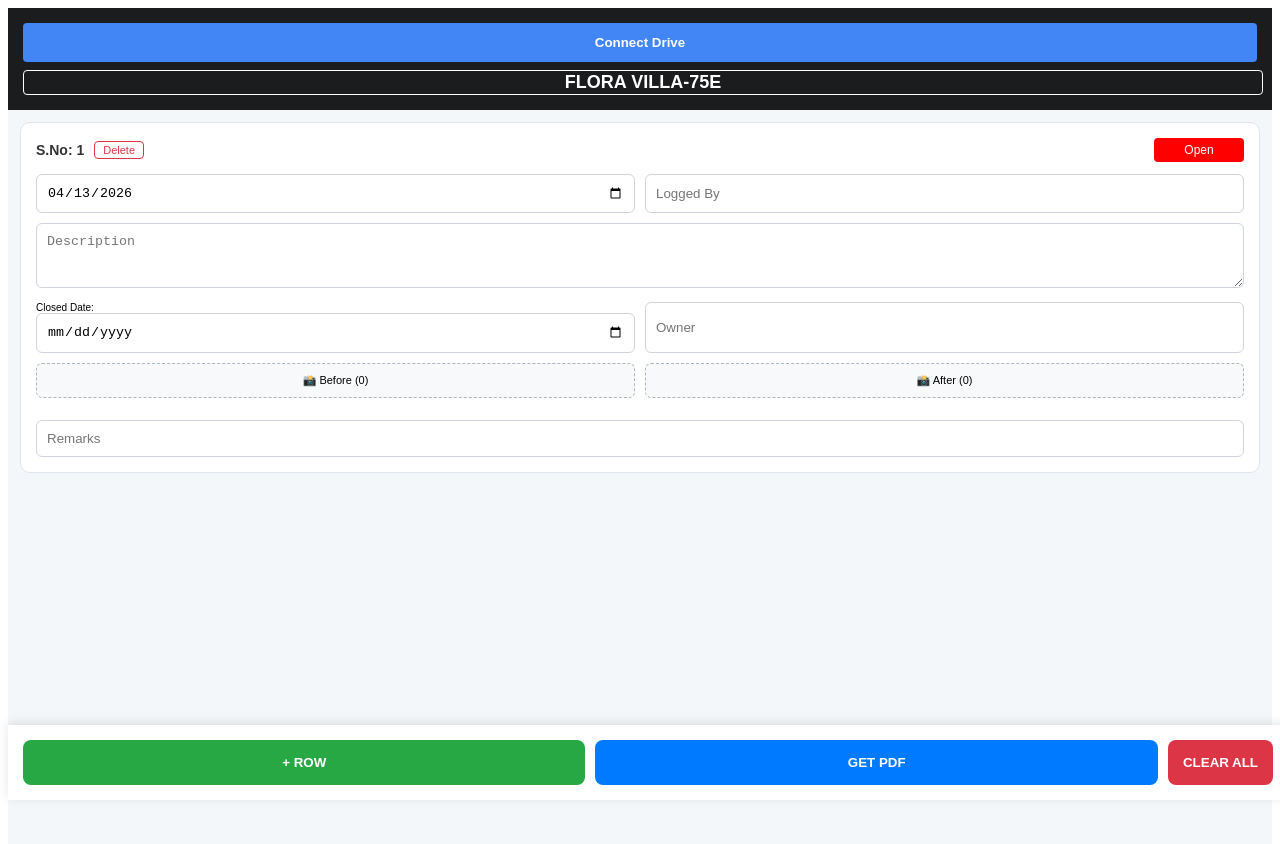
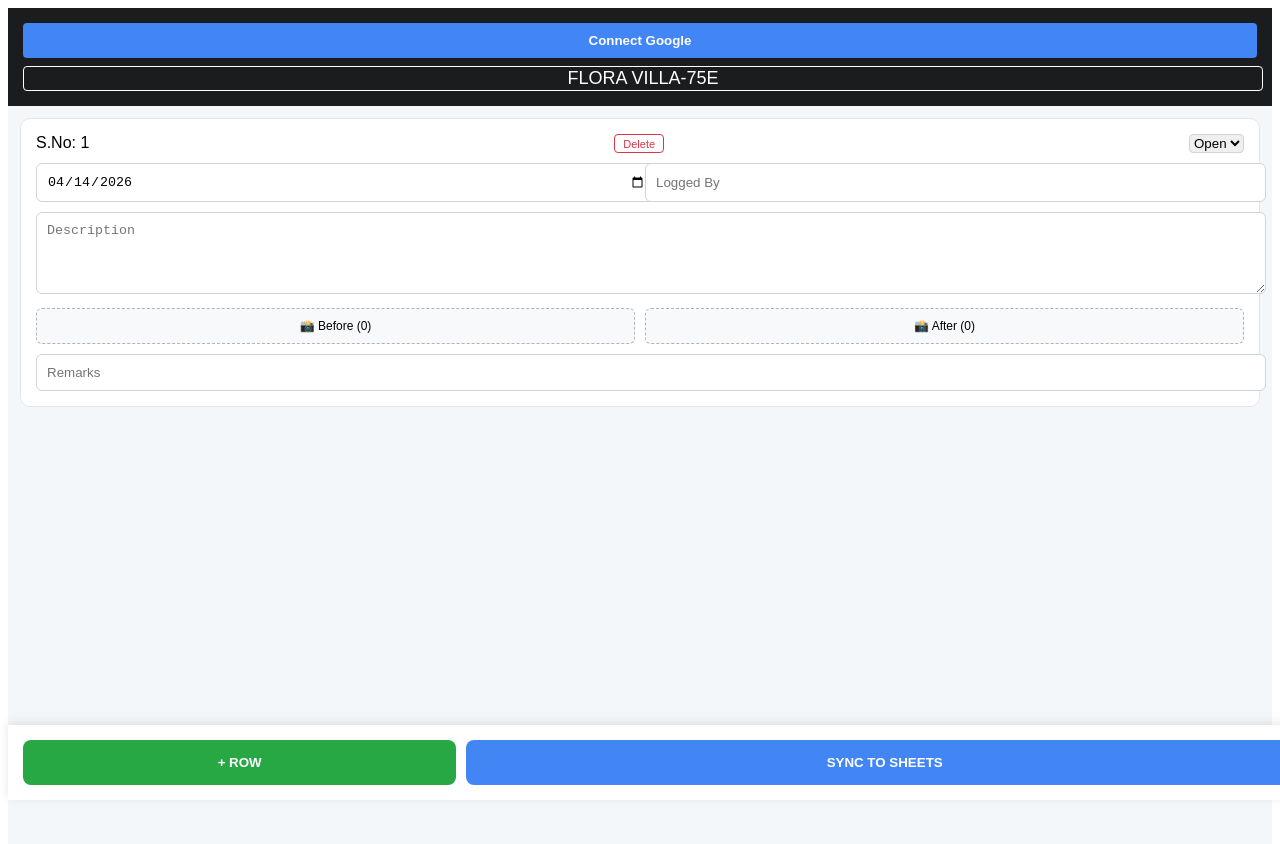
Before and after one commit to Movieeesss/Site-App, a React (Vite) app: page / in a window 1280 px wide. Shown: the top 844 px of the page. Built offline with nearby package versions, Linux system fonts and the light colour scheme.

Commit message:
Update SiteApp.tsx

```diff
--- a/src/SiteApp.tsx
+++ b/src/SiteApp.tsx
@@ -1,20 +1,17 @@
 import React, { useState, useEffect } from 'react';
-import { jsPDF } from 'jspdf';
-import autoTable from 'jspdf-autotable';
 
 const CLIENT_ID = "683400126186-f3a9u3fbe6l50bv1vidci7oinq7socn6.apps.googleusercontent.com";
 const SCOPES = "https://www.googleapis.com/auth/drive.file https://www.googleapis.com/auth/spreadsheets";
 
-export default function FinalTenColumnRegister() {
+export default function FloraVillaRegister() {
   const [project, setProject] = useState("FLORA VILLA-75E");
   const [accessToken, setAccessToken] = useState(null);
-  const [isUploading, setIsUploading] = useState(false);
+  const [isSyncing, setIsSyncing] = useState(false);
   const [rows, setRows] = useState(() => {
-    const saved = localStorage.getItem('site_v20_final');
+    const saved = localStorage.getItem('site_v30_sheets');
     return saved ? JSON.parse(saved) : [{
-      id: 1, date: '2026-04-13', desc: '', loggedBy: '',
-      status: 'Open', closedDate: '', before: [], after: [],
-      owner: '', closedBy: '', remarks: ''
+      id: Date.now(), date: '2026-04-14', desc: '', loggedBy: '',
+      status: 'Open', before: [], after: [], owner: '', remarks: ''
     }];
   });
 
@@ -24,259 +21,130 @@ export default function FinalTenColumnRegister() {
     script.async = true;
     script.defer = true;
     document.body.appendChild(script);
-    localStorage.setItem('site_v20_final', JSON.stringify(rows));
+    localStorage.setItem('site_v30_sheets', JSON.stringify(rows));
     return () => { if(document.body.contains(script)) document.body.removeChild(script); };
   }, [rows]);
 
   const handleLogin = () => {
-    if (!window.google) return alert("Google Script ready aagala. Refresh pannunga!");
     const client = window.google.accounts.oauth2.initTokenClient({
       client_id: CLIENT_ID,
       scope: SCOPES,
-      callback: (response) => {
-        if (response.access_token) {
-          setAccessToken(response.access_token);
-        }
-      },
+      callback: (res) => { if (res.access_token) setAccessToken(res.access_token); },
     });
     client.requestAccessToken();
   };
 
-  const handleDisconnect = () => {
-    setAccessToken(null);
-    alert("Google Drive Disconnected!");
-  };
-
-  const formatDate = (dateStr) => {
-    if (!dateStr) return "";
-    const [year, month, day] = dateStr.split("-");
-    return `${day}-${month}-${year}`;
-  };
-
-  const uploadPhoto = async (id, type, files) => {
-    if (!accessToken) return alert("Modhala 'Connect Drive' pannunga!");
-    setIsUploading(true);
-
+  const uploadPhoto = async (rowId, type, files) => {
+    if (!accessToken) return alert("Connect Drive First!");
     for (const file of Array.from(files)) {
-      const reader = new FileReader();
-      reader.onloadend = async () => {
-        const base64data = reader.result;
-
-        const img = new Image();
-        img.src = base64data;
-        img.onload = async () => {
-          const canvas = document.createElement('canvas');
-          const ctx = canvas.getContext('2d');
-          const maxWidth = 400;
-          const scale = maxWidth / img.width;
-          canvas.width = maxWidth;
-          canvas.height = img.height * scale;
-          ctx.drawImage(img, 0, 0, canvas.width, canvas.height);
-          const compressedBase64 = canvas.toDataURL('image/jpeg', 0.7);
-
-          const metadata = { name: `${project}_${type}_${Date.now()}.jpg`, mimeType: 'image/jpeg' };
+      const metadata = { name: `Photo_${Date.now()}.jpg`, mimeType: 'image/jpeg' };
       const form = new FormData();
       form.append('metadata', new Blob([JSON.stringify(metadata)], { type: 'application/json' }));
       form.append('file', file);
-
       try {
-            const res = await fetch('https://www.googleapis.com/upload/drive/v3/files?uploadType=multipart&fields=id,webViewLink', {
+        const res = await fetch('https://www.googleapis.com/upload/drive/v3/files?uploadType=multipart&fields=id,thumbnailLink', {
           method: 'POST',
           headers: { 'Authorization': `Bearer ${accessToken}` },
           body: form
         });
         const data = await res.json();
-            setRows(prev => prev.map(r => r.id === id ? {
-              ...r,
-              [type]: [...r[type], { drive: data.webViewLink, preview: compressedBase64 }]
-            } : r));
-          } catch (e) { console.error("Drive upload error", e); }
-        };
-      };
-      reader.readAsDataURL(file);
-    }
-    setIsUploading(false);
-  };
-
-  const deletePhoto = (rowId, type, photoIndex) => {
-    setRows(prev => prev.map(r => r.id === rowId ? { ...r, [type]: r[type].filter((_, index) => index !== photoIndex) } : r));
-  };
-
-  const generatePDF = async () => {
-    try {
-      const doc = new jsPDF('l', 'mm', 'a4');
-
-      autoTable(doc, {
-        body: [[project.toUpperCase(), 'ACTION REGISTER - NEW']],
-        theme: 'grid',
-        styles: { fontSize: 10, fontStyle: 'bold', halign: 'left', fillColor: [211, 211, 211] }
-      });
-
-      const maxBefore = Math.max(...rows.map(r => r.before.length), 1);
-      const maxAfter = Math.max(...rows.map(r => r.after.length), 1);
-      const head = [['S.No', 'Date Logged', 'Description', 'Logged by', 'Status', 'Closed Date', ...Array.from({ length: maxBefore }, (_, i) => `P${i+1}(B)`), ...Array.from({ length: maxAfter }, (_, i) => `P${i+1}(A)`), 'Owner', 'Remarks']];
-
-      const body = rows.map((r, index) => [
-        index + 1, formatDate(r.date), r.desc, r.loggedBy, r.status.toUpperCase(), formatDate(r.closedDate),
-        ...Array(maxBefore + maxAfter).fill(''),
-        r.owner, r.remarks.toUpperCase()
-      ]);
-
-      autoTable(doc, {
-        startY: doc.lastAutoTable.finalY,
-        head: head,
-        body: body,
-        theme: 'grid',
-        styles: { fontSize: 4.5, halign: 'center', valign: 'middle', minCellHeight: 18, overflow: 'linebreak' },
-        headStyles: { fillColor: [40, 44, 52], textColor: [255, 255, 255] },
-        didDrawCell: (data) => {
-          if (data.section === 'head') return;
-          const rowData = rows[data.row.index];
-
-          if (data.column.index === 4) {
-            data.cell.styles.fillColor = rowData.status.toUpperCase() === 'OPEN' ? [255, 0, 0] : [146, 208, 80];
-          }
-
-          const drawImg = (imgObj, cell) => {
-            if (imgObj && imgObj.preview) {
-              try {
-                // OPTIMIZATION: Added compression and 'FAST' rendering to prevent memory spike
-                doc.addImage(imgObj.preview, 'JPEG', cell.x + 0.5, cell.y + 0.5, cell.width - 1, cell.height - 1, undefined, 'FAST');
-              } catch (err) {
-                console.error("Image Draw Error", err);
-              }
+        // Drive ID and Thumbnail for Sheets
+        const driveUrl = `https://lh3.googleusercontent.com/d/${data.id}`;
+        setRows(prev => prev.map(r => r.id === rowId ? { ...r, [type]: [...r[type], driveUrl] } : r));
+      } catch (e) { console.error(e); }
     }
   };
 
-          const photoStart = 6;
-          if (data.column.index >= photoStart && data.column.index < photoStart + maxBefore) {
-            const beforeIdx = data.column.index - photoStart;
-            if (rowData.before[beforeIdx]) drawImg(rowData.before[beforeIdx], data.cell);
-          }
-          if (data.column.index >= photoStart + maxBefore && data.column.index < photoStart + maxBefore + maxAfter) {
-            const afterIdx = data.column.index - (photoStart + maxBefore);
-            if (rowData.after[afterIdx]) drawImg(rowData.after[afterIdx], data.cell);
-          }
-        }
+  const syncToSheets = async () => {
+    if (!accessToken) return alert("Login First!");
+    setIsSyncing(true);
+    try {
+      const sheetRes = await fetch('https://sheets.googleapis.com/v4/spreadsheets', {
+        method: 'POST',
+        headers: { 'Authorization': `Bearer ${accessToken}`, 'Content-Type': 'application/json' },
+        body: JSON.stringify({ properties: { title: `${project}_${new Date().toLocaleDateString()}` } })
+      });
+      const sheetData = await sheetRes.json();
+      const spreadsheetId = sheetData.spreadsheetId;
+
+      const values = [
+        ["S.No", "Date Logged", "Description", "Logged by", "Status", "Closed Date", "P1(B)", "P2(B)", "P3(B)", "P4(B)", "P5(B)", "P1(A)", "P2(A)", "P3(A)", "P4(A)", "P5(A)", "Owner", "Remarks"],
+        ...rows.map((r, i) => [
+          i + 1, r.date, r.desc, r.loggedBy, r.status, "",
+          ...Array(5).fill("").map((_, idx) => r.before[idx] ? `=IMAGE("${r.before[idx]}")` : ""),
+          ...Array(5).fill("").map((_, idx) => r.after[idx] ? `=IMAGE("${r.after[idx]}")` : ""),
+          r.owner, r.remarks
+        ])
+      ];
+
+      await fetch(`https://sheets.googleapis.com/v4/spreadsheets/${spreadsheetId}/values/Sheet1!A1:append?valueInputOption=USER_ENTERED`, {
+        method: 'POST',
+        headers: { 'Authorization': `Bearer ${accessToken}`, 'Content-Type': 'application/json' },
+        body: JSON.stringify({ values })
       });
 
-      const pdfBlob = doc.output('blob');
-      if (pdfBlob.size > 150 * 1024 * 1024) {
-         alert("Warning: PDF size romba perusu. Mobile-la sync option use pannunga.");
-      }
-
-      doc.save(`${project}_Final_Report.pdf`);
-      // MEMORY MANAGEMENT: Clear memory after download
-      URL.revokeObjectURL(pdfBlob);
-    } catch (e) {
-      alert("PDF Error: Image size romba adhigama irukku. Rows split panni try pannunga.");
-    }
+      alert("Sync Complete!");
+      window.open(`https://docs.google.com/spreadsheets/d/${spreadsheetId}`, '_blank');
+    } catch (e) { alert("Sync Error!"); }
+    setIsSyncing(false);
   };
 
-  const addRow = () => {
-    const newId = rows.length > 0 ? Math.max(...rows.map(r => r.id)) + 1 : 1;
-    setRows([...rows, { id: newId, date: '2026-04-14', desc: '', loggedBy: '', status: 'Open', closedDate: '', before: [], after: [], owner: '', remarks: '' }]);
-  };
-
-  const deleteRow = (id) => {
-    if (window.confirm("Indha row-ah delete panna poringala?")) {
-      setRows(rows.filter(row => row.id !== id));
-    }
-  };
-
-  const clearAll = () => {
-    if (window.confirm("Ella data-vum delete aagidum. Sure-ah?")) {
-      setRows([{ id: Date.now(), date: '2026-04-14', desc: '', loggedBy: '', status: 'Open', closedDate: '', before: [], after: [], owner: '', remarks: '' }]);
-      localStorage.removeItem('site_v20_final');
-    }
-  };
+  const addRow = () => setRows([...rows, { id: Date.now(), date: '2026-04-14', desc: '', loggedBy: '', status: 'Open', before: [], after: [], owner: '', remarks: '' }]);
+  const deleteRow = (id) => setRows(rows.filter(r => r.id !== id));
 
   return (
     <div style={ui.container}>
       <header style={ui.nav}>
-        {!accessToken ? (
-          <button onClick={handleLogin} style={ui.authBtn}>Connect Drive</button>
-        ) : (
-          <button onClick={handleDisconnect} style={ui.disBtn}>Disconnect Drive (✓)</button>
-        )}
+        {!accessToken ? <button onClick={handleLogin} style={ui.authBtn}>Connect Google</button> : <span style={{color:'#92d050'}}>✓ Connected</span>}
         <input value={project} onChange={e => setProject(e.target.value)} style={ui.headIn} />
       </header>
-
       <div style={ui.main}>
         {rows.map((row, index) => (
           <div key={row.id} style={ui.card}>
             <div style={ui.topRow}>
-              <div style={{display:'flex', gap:'10px', alignItems:'center'}}>
-                <span style={ui.snoBadge}>S.No: {index + 1}</span>
-                <button onClick={() => deleteRow(row.id)} style={ui.rowDelBtn}>Delete</button>
+              <span>S.No: {index + 1}</span>
+              <button onClick={() => deleteRow(row.id)} style={ui.delBtn}>Delete</button>
+              <select value={row.status} onChange={e => setRows(rows.map(r => r.id===row.id?{...r, status: e.target.value}:r))} style={ui.statusIn}>
+                <option>Open</option><option>Done</option>
+              </select>
             </div>
-              <input style={{...ui.badge, backgroundColor: row.status.toUpperCase()==='OPEN'?'#ff0000':'#92d050'}} value={row.status} onChange={e => setRows(rows.map(r => r.id===row.id?{...r, status: e.target.value}:r))} />
+            <div style={ui.grid}>
+              <input type="date" value={row.date} onChange={e => setRows(rows.map(r => r.id===row.id?{...r, date: e.target.value}:r))} style={ui.field}/>
+              <input placeholder="Logged By" value={row.loggedBy} onChange={e => setRows(rows.map(r => r.id===row.id?{...r, loggedBy: e.target.value}:r))} style={ui.field}/>
             </div>
-            <div style={ui.inputGrid}>
-              <input type="date" style={ui.field} value={row.date} onChange={e => setRows(rows.map(r => r.id===row.id?{...r, date: e.target.value}:r))} />
-              <input placeholder="Logged By" style={ui.field} value={row.loggedBy} onChange={e => setRows(rows.map(r => r.id===row.id?{...r, loggedBy: e.target.value}:r))} />
+            <textarea placeholder="Description" value={row.desc} onChange={e => setRows(rows.map(r => r.id===row.id?{...r, desc: e.target.value}:r))} style={ui.area}/>
+            <div style={ui.photoGrid}>
+              <label style={ui.upBtn}>📸 Before ({row.before.length})<input type="file" multiple hidden onChange={e => uploadPhoto(row.id, 'before', e.target.files)}/></label>
+              <label style={ui.upBtn}>📸 After ({row.after.length})<input type="file" multiple hidden onChange={e => uploadPhoto(row.id, 'after', e.target.files)}/></label>
             </div>
-            <textarea placeholder="Description" style={ui.area} value={row.desc} onChange={e => setRows(rows.map(r => r.id===row.id?{...r, desc: e.target.value}:r))} />
-            <div style={ui.inputGrid}>
-               <div style={{fontSize:'10px'}}>Closed Date: <input type="date" style={ui.field} value={row.closedDate} onChange={e => setRows(rows.map(r => r.id===row.id?{...r, closedDate: e.target.value}:r))} /></div>
-               <input placeholder="Owner" style={ui.field} value={row.owner} onChange={e => setRows(rows.map(r => r.id===row.id?{...r, owner: e.target.value}:r))} />
-            </div>
-
-            <div style={ui.photoGrid}>
-              <div style={ui.uploadSection}>
-                <label style={ui.upBtn}>📸 Before ({row.before.length}) <input type="file" multiple hidden onChange={e => uploadPhoto(row.id, 'before', e.target.files)} /></label>
-                <div style={ui.thumbnailRow}>
-                  {row.before.map((img, idx) => (
-                    <div key={idx} style={ui.thumbWrap}><img src={img.preview} style={ui.thumbImg} /><button onClick={() => deletePhoto(row.id, 'before', idx)} style={ui.delBtn}>×</button></div>
-                  ))}
-                </div>
-              </div>
-              <div style={ui.uploadSection}>
-                <label style={ui.upBtn}>📸 After ({row.after.length}) <input type="file" multiple hidden onChange={e => uploadPhoto(row.id, 'after', e.target.files)} /></label>
-                <div style={ui.thumbnailRow}>
-                  {row.after.map((img, idx) => (
-                    <div key={idx} style={ui.thumbWrap}><img src={img.preview} style={ui.thumbImg} /><button onClick={() => deletePhoto(row.id, 'after', idx)} style={ui.delBtn}>×</button></div>
-                  ))}
-                </div>
-              </div>
-            </div>
-            <input placeholder="Remarks" style={ui.field} value={row.remarks} onChange={e => setRows(rows.map(r => r.id===row.id?{...r, remarks: e.target.value}:r))} />
+            <input placeholder="Remarks" value={row.remarks} onChange={e => setRows(rows.map(r => r.id===row.id?{...r, remarks: e.target.value}:r))} style={ui.field}/>
           </div>
         ))}
       </div>
       <div style={ui.footer}>
-        <button onClick={addRow} style={ui.btnGreen}>+ ROW</button>
-        <button onClick={generatePDF} disabled={isUploading} style={ui.btnBlue}>{isUploading ? 'Uploading...' : 'GET PDF'}</button>
-        <button onClick={clearAll} style={ui.btnRed}>CLEAR ALL</button>
+        <button onClick={addRow} style={ui.btnG}>+ ROW</button>
+        <button onClick={syncToSheets} disabled={isSyncing} style={ui.btnB}>{isSyncing ? "Syncing..." : "SYNC TO SHEETS"}</button>
       </div>
     </div>
   );
 }
 
 const ui = {
-  container: { background: '#f4f7fa', minHeight: '100vh', paddingBottom: '110px', fontFamily: 'Arial' },
+  container: { background: '#f4f7fa', minHeight: '100vh', paddingBottom: '100px', fontFamily: 'Arial' },
   nav: { background: '#1a1c1e', padding: '15px', position: 'sticky', top: 0, zIndex: 10, display: 'flex', flexDirection: 'column', gap: '8px' },
-  authBtn: { background: '#4285F4', color: '#fff', border: 'none', padding: '12px', borderRadius: '4px', fontWeight: 'bold', cursor: 'pointer' },
-  disBtn: { background: '#92d050', color: '#1a1c1e', border: 'none', padding: '12px', borderRadius: '4px', fontWeight: 'bold', cursor: 'pointer' },
-  headIn: { width: '100%', background: 'transparent', border: '1px solid #fff', borderRadius: '4px', color: '#fff', textAlign: 'center', fontSize: '18px', fontWeight: 'bold' },
+  authBtn: { background: '#4285F4', color: '#fff', border: 'none', padding: '10px', borderRadius: '4px', fontWeight: 'bold' },
+  headIn: { width: '100%', background: 'transparent', border: '1px solid #fff', borderRadius: '4px', color: '#fff', textAlign: 'center', fontSize: '18px' },
   main: { padding: '12px' },
   card: { background: '#fff', borderRadius: '10px', padding: '15px', marginBottom: '15px', border: '1px solid #e0e6ed' },
-  topRow: { display: 'flex', justifyContent: 'space-between', marginBottom: '12px', alignItems: 'center' },
-  snoBadge: { fontSize: '14px', fontWeight: 'bold', color: '#333' },
-  rowDelBtn: { background: '#fff', border: '1px solid #dc3545', color: '#dc3545', borderRadius: '4px', padding: '2px 8px', fontSize: '11px', cursor: 'pointer' },
-  badge: { border: 'none', borderRadius: '4px', color: '#fff', padding: '5px', width: '80px', textAlign: 'center', fontSize: '12px' },
-  inputGrid: { display: 'grid', gridTemplateColumns: '1fr 1fr', gap: '10px', marginBottom: '10px' },
-  field: { width: '100%', padding: '10px', borderRadius: '6px', border: '1px solid #ced4da', boxSizing: 'border-box' },
-  area: { width: '100%', height: '65px', borderRadius: '6px', border: '1px solid #ced4da', padding: '10px', boxSizing: 'border-box', marginBottom: '10px' },
-  photoGrid: { display: 'grid', gridTemplateColumns: '1fr 1fr', gap: '10px', marginBottom: '12px' },
-  upBtn: { background: '#f8f9fa', padding: '10px', textAlign: 'center', borderRadius: '6px', border: '1px dashed #adb5bd', fontSize: '11px', cursor: 'pointer', display: 'block' },
-  uploadSection: { display: 'flex', flexDirection: 'column', gap: '5px' },
-  thumbnailRow: { display: 'flex', flexWrap: 'wrap', gap: '5px', marginTop: '5px' },
-  thumbWrap: { position: 'relative', width: '40px', height: '40px' },
-  thumbImg: { width: '100%', height: '100%', objectFit: 'cover', borderRadius: '4px' },
-  delBtn: { position: 'absolute', top: '-5px', right: '-5px', background: '#ff3b30', color: 'white', border: 'none', borderRadius: '50%', width: '18px', height: '18px', fontSize: '12px', cursor: 'pointer', display: 'flex', alignItems: 'center', justifyContent: 'center' },
-  footer: { position: 'fixed', bottom: 0, width: '100%', background: '#fff', padding: '15px', display: 'flex', gap: '10px', boxShadow: '0 -2px 10px rgba(0,0,0,0.1)', boxSizing: 'border-box', zIndex: 10 },
-  btnGreen: { flex: 1, padding: '15px', background: '#28a745', color: '#fff', border: 'none', borderRadius: '8px', fontWeight: 'bold' },
-  btnBlue: { flex: 1, padding: '15px', background: '#007bff', color: '#fff', border: 'none', borderRadius: '8px', fontWeight: 'bold' },
-  btnRed: { padding: '15px', background: '#dc3545', color: '#fff', border: 'none', borderRadius: '8px', fontWeight: 'bold' }
+  topRow: { display: 'flex', justifyContent: 'space-between', marginBottom: '10px' },
+  grid: { display: 'grid', gridTemplateColumns: '1fr 1fr', gap: '10px', marginBottom: '10px' },
+  field: { width: '100%', padding: '10px', borderRadius: '6px', border: '1px solid #ced4da' },
+  area: { width: '100%', height: '60px', padding: '10px', borderRadius: '6px', border: '1px solid #ced4da', marginBottom: '10px' },
+  photoGrid: { display: 'grid', gridTemplateColumns: '1fr 1fr', gap: '10px', marginBottom: '10px' },
+  upBtn: { background: '#f8f9fa', padding: '10px', textAlign: 'center', borderRadius: '6px', border: '1px dashed #adb5bd', cursor: 'pointer', fontSize: '12px' },
+  footer: { position: 'fixed', bottom: 0, width: '100%', background: '#fff', padding: '15px', display: 'flex', gap: '10px', boxShadow: '0 -2px 10px rgba(0,0,0,0.1)' },
+  btnG: { flex: 1, padding: '15px', background: '#28a745', color: '#fff', border: 'none', borderRadius: '8px', fontWeight: 'bold' },
+  btnB: { flex: 2, padding: '15px', background: '#4285F4', color: '#fff', border: 'none', borderRadius: '8px', fontWeight: 'bold' },
+  delBtn: { background: 'none', border: '1px solid #dc3545', color: '#dc3545', borderRadius: '4px', padding: '2px 8px', fontSize: '11px' },
+  statusIn: { borderRadius: '4px', border: '1px solid #ced4da' }
 };
```
Lines whose indentation alone changed are shown as unchanged.
